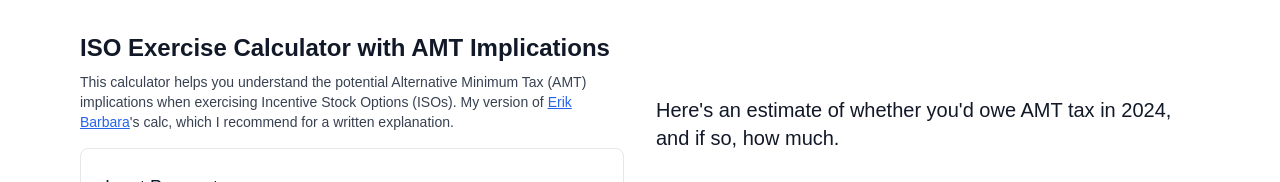
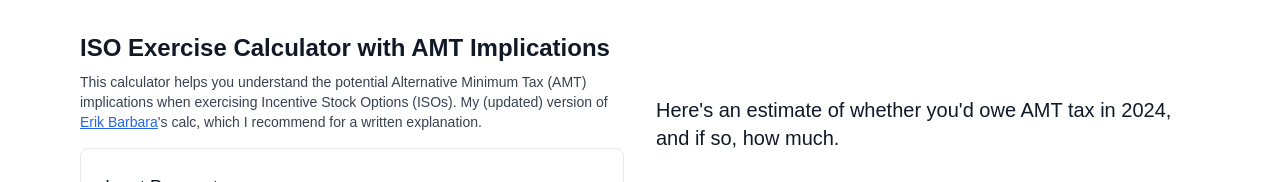
Before and after one commit to prodmason/iso-options-calc, a Next.js app: page / in a window 1280 px wide. Shown: the top 182 px of the page. Built offline with nearby package versions, Linux system fonts and the light colour scheme.

Commit message:
Update OptionCalculator.tsx

```diff
--- a/components/OptionCalculator.tsx
+++ b/components/OptionCalculator.tsx
@@ -253,7 +253,7 @@ export default function OptionCalculator() {
                     </h1>
 
                     <p className="text-xs sm:text-sm mb-4 text-gray-700">
-                        This calculator helps you understand the potential Alternative Minimum Tax (AMT) implications when exercising Incentive Stock Options (ISOs). My version of {' '}
+                        This calculator helps you understand the potential Alternative Minimum Tax (AMT) implications when exercising Incentive Stock Options (ISOs). My (updated) version of {' '}
                         <a
                             href="https://erikbarbara.github.io/iso-amt-calculator/"
                             target="_blank"
```
